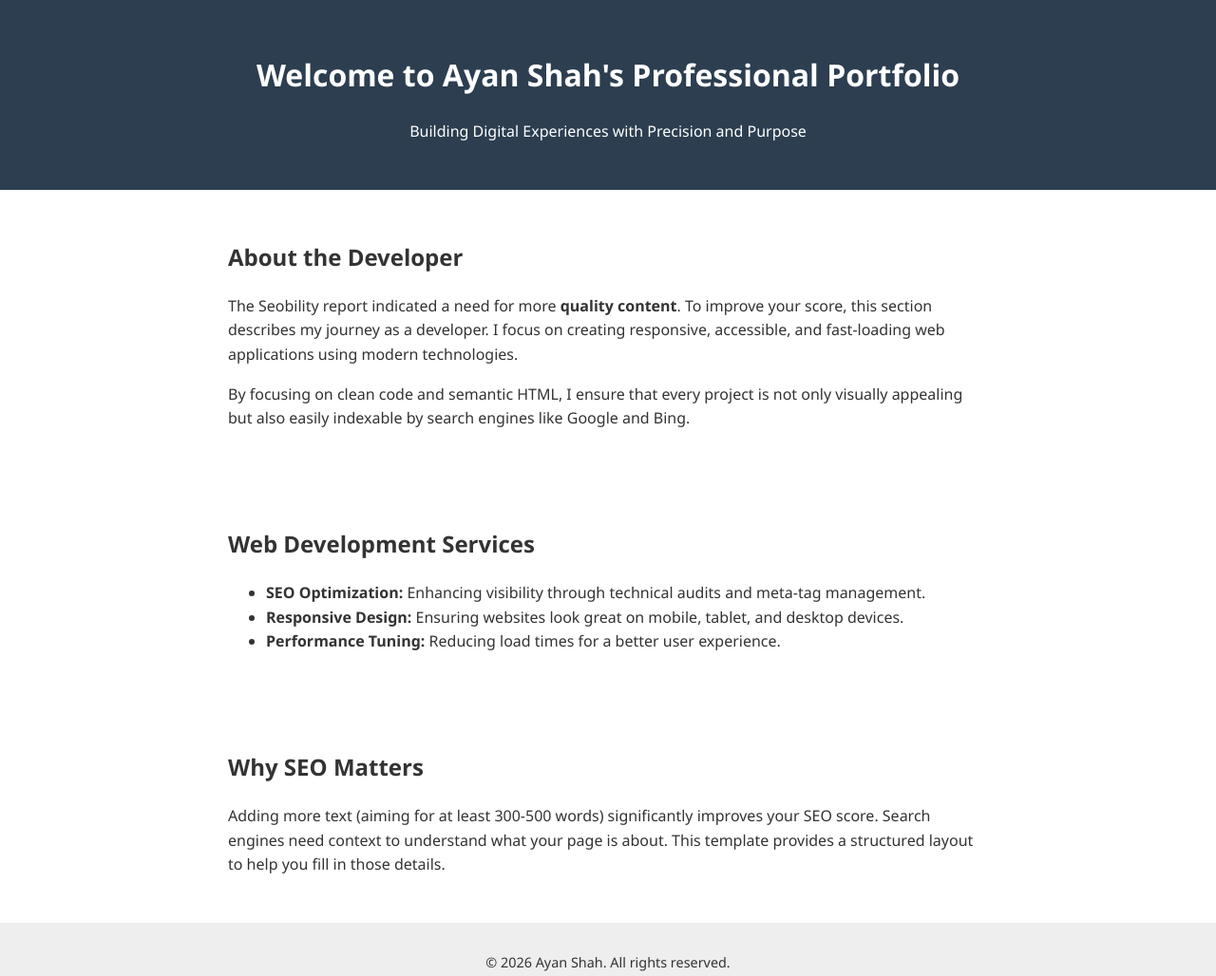
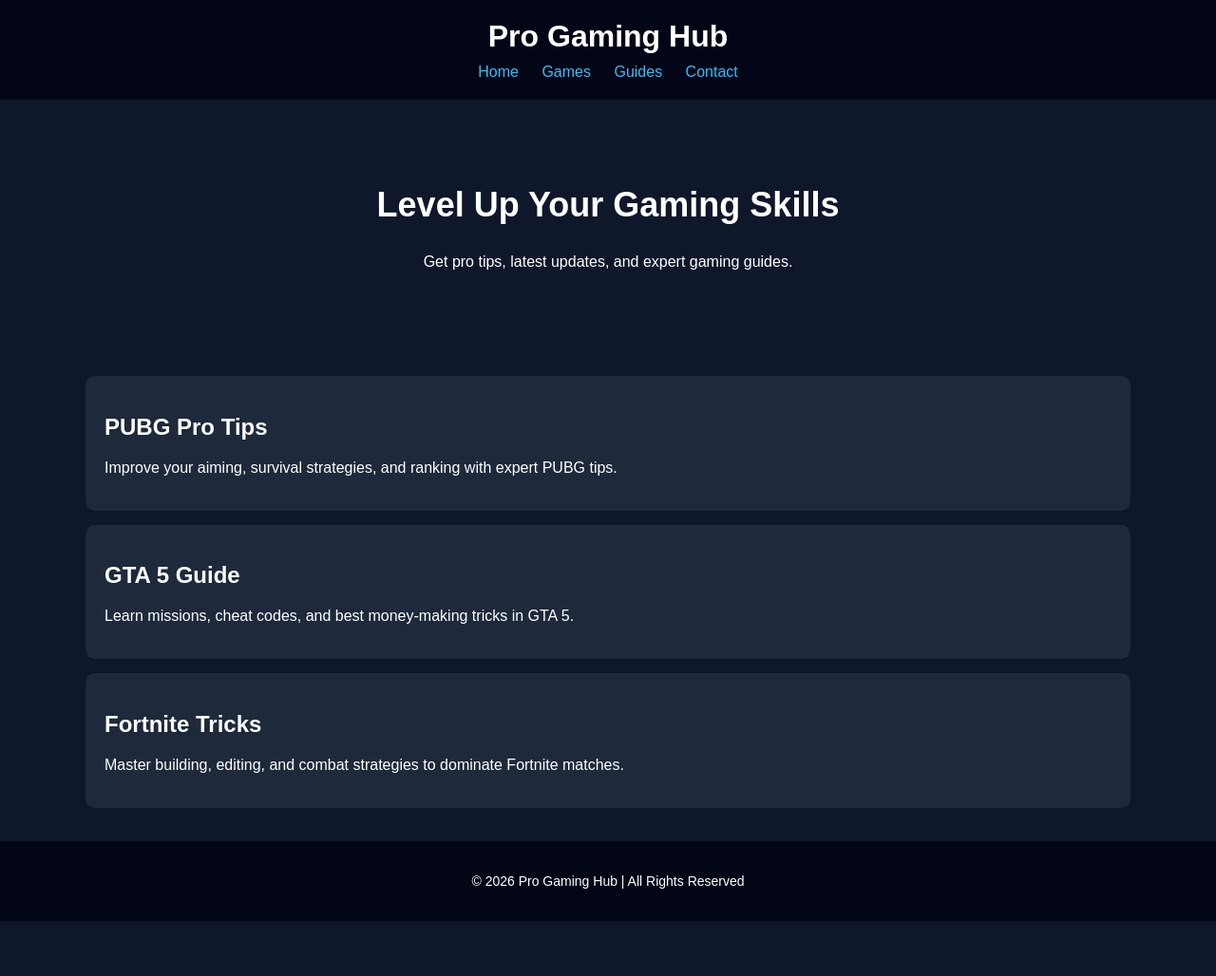
Before and after one commit to AyanShah2285/2511, a plain HTML site: page index.html in a window 1280 px wide. Shown: the whole page at 95% size. After the commit the page ends 970 px from the top, so only its background shows below. Drawn offline with Linux system fonts and the light colour scheme.

Commit message:
Update index.html

```diff
--- a/index.html
+++ b/index.html
@@ -4,58 +4,129 @@
 <meta charset="UTF-8">
 <meta name="viewport" content="width=device-width, initial-scale=1.0">
 
-    <title>Professional Portfolio | Ayan Shah - Creative Web Developer</title>
-    <meta name="description" content="Explore the professional portfolio of Ayan Shah, a web developer specializing in high-performance websites, SEO optimization, and modern UI/UX design.">
-    <meta name="keywords" content="Ayan Shah, Web Developer, Portfolio, SEO, GitHub Pages, Frontend Developer">
+<title>Pro Gaming Hub 2026 | Best Gaming Guides, Tips & Reviews</title>
 
-    <meta property="og:title" content="Ayan Shah | Professional Web Developer Portfolio">
-    <meta property="og:description" content="Check out my latest projects and web development expertise.">
+<meta name="description" content="Discover the best gaming tips, guides, reviews, and esports updates. Pro Gaming Hub helps gamers improve skills in PUBG, GTA 5, Fortnite, and more.">
+<meta name="keywords" content="gaming, PUBG tips, GTA 5 guide, Fortnite tricks, esports news, gaming website, pro gaming hub">
+<meta name="author" content="Pro Gaming Hub">
+
+<link rel="canonical" href="https://example.com/">
+
+<!-- Open Graph -->
+<meta property="og:title" content="Pro Gaming Hub - Best Gaming Website">
+<meta property="og:description" content="Learn gaming tips, tricks, and pro strategies to level up your gameplay.">
 <meta property="og:type" content="website">
-    <meta property="og:url" content="https://ayanshah2285.github.io/2511/">
+<meta property="og:url" content="https://example.com/">
+
+<!-- Performance -->
+<link rel="preconnect" href="https://fonts.googleapis.com">
+<link rel="preconnect" href="https://fonts.gstatic.com" crossorigin>
 
 <style>
-        body { font-family: 'Segoe UI', sans-serif; line-height: 1.6; color: #333; margin: 0; padding: 0; }
-        header { background: #2c3e50; color: white; padding: 2rem; text-align: center; }
-        section { padding: 2rem; max-width: 800px; margin: auto; }
-        .highlight { color: #3498db; font-weight: bold; }
-        footer { background: #eee; text-align: center; padding: 1rem; font-size: 0.9rem; }
+body {
+    margin:0;
+    font-family: Arial, sans-serif;
+    background:#0f172a;
+    color:#fff;
+}
+header {
+    background:#020617;
+    padding:20px;
+    text-align:center;
+}
+header h1 {
+    margin:0;
+    font-size:32px;
+}
+nav {
+    margin-top:10px;
+}
+nav a {
+    color:#38bdf8;
+    margin:0 10px;
+    text-decoration:none;
+}
+.hero {
+    padding:60px 20px;
+    text-align:center;
+}
+.hero h2 {
+    font-size:36px;
+}
+.container {
+    padding:20px;
+    max-width:1100px;
+    margin:auto;
+}
+.card {
+    background:#1e293b;
+    padding:20px;
+    margin:15px 0;
+    border-radius:10px;
+}
+footer {
+    background:#020617;
+    padding:20px;
+    text-align:center;
+    font-size:14px;
+}
 </style>
+
+<!-- Structured Data -->
+<script type="application/ld+json">
+{
+"@context": "https://schema.org",
+"@type": "WebSite",
+"name": "Pro Gaming Hub",
+"url": "https://example.com",
+"description": "Gaming tips, guides, and reviews website",
+"publisher": {
+"@type": "Organization",
+"name": "Pro Gaming Hub"
+}
+}
+</script>
+
 </head>
+
 <body>
 
 <header>
-        <h1>Welcome to Ayan Shah's Professional Portfolio</h1>
-        <p>Building Digital Experiences with Precision and Purpose</p>
+    <h1>Pro Gaming Hub</h1>
+    <nav>
+        <a href="#">Home</a>
+        <a href="#">Games</a>
+        <a href="#">Guides</a>
+        <a href="#">Contact</a>
+    </nav>
 </header>
 
-    <section id="about">
-        <h2>About the Developer</h2>
-        <p>
-            The Seobility report indicated a need for more <strong>quality content</strong>. To improve your score, this section describes my journey as a developer. I focus on creating responsive, accessible, and fast-loading web applications using modern technologies.
-        </p>
-        <p>
-            By focusing on clean code and semantic HTML, I ensure that every project is not only visually appealing but also easily indexable by search engines like Google and Bing.
-        </p>
+<section class="hero">
+    <h2>Level Up Your Gaming Skills</h2>
+    <p>Get pro tips, latest updates, and expert gaming guides.</p>
 </section>
 
-    <section id="services">
-        <h2>Web Development Services</h2>
-        <ul>
-            <li><strong>SEO Optimization:</strong> Enhancing visibility through technical audits and meta-tag management.</li>
-            <li><strong>Responsive Design:</strong> Ensuring websites look great on mobile, tablet, and desktop devices.</li>
-            <li><strong>Performance Tuning:</strong> Reducing load times for a better user experience.</li>
-        </ul>
-    </section>
+<div class="container">
 
-    <section id="content-expansion">
-        <h2>Why SEO Matters</h2>
-        <p>
-            Adding more text (aiming for at least 300-500 words) significantly improves your SEO score. Search engines need context to understand what your page is about. This template provides a structured layout to help you fill in those details.
-        </p>
-    </section>
+    <div class="card">
+        <h2>PUBG Pro Tips</h2>
+        <p>Improve your aiming, survival strategies, and ranking with expert PUBG tips.</p>
+    </div>
+
+    <div class="card">
+        <h2>GTA 5 Guide</h2>
+        <p>Learn missions, cheat codes, and best money-making tricks in GTA 5.</p>
+    </div>
+
+    <div class="card">
+        <h2>Fortnite Tricks</h2>
+        <p>Master building, editing, and combat strategies to dominate Fortnite matches.</p>
+    </div>
+
+</div>
 
 <footer>
-        <p>&copy; 2026 Ayan Shah. All rights reserved.</p>
+    <p>© 2026 Pro Gaming Hub | All Rights Reserved</p>
 </footer>
 
 </body>
```
Lines whose indentation alone changed are shown as unchanged.
